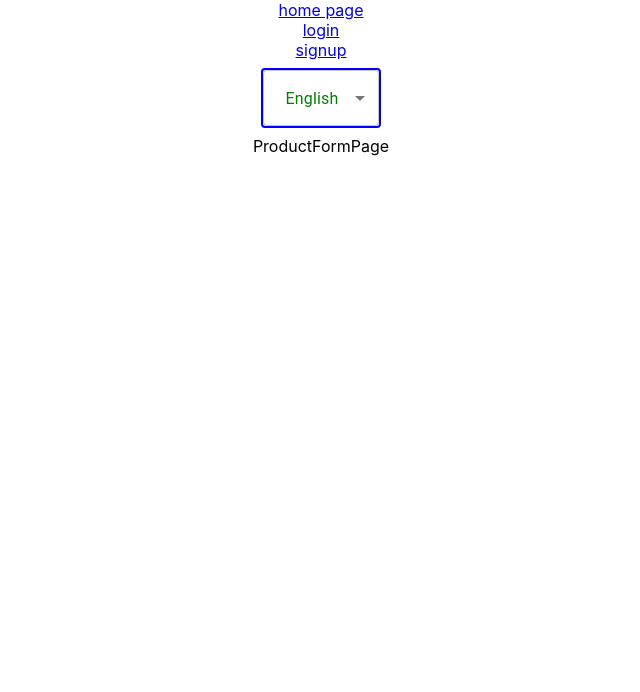
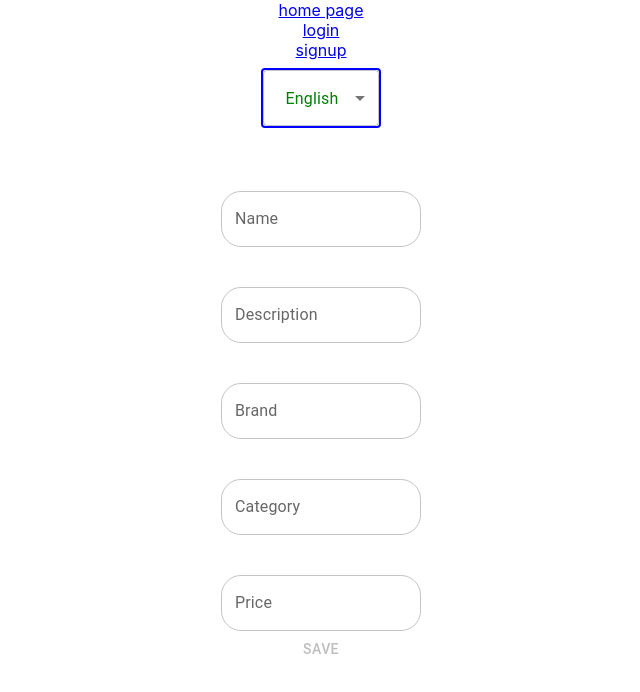
Before and after one commit to zura-papiashvili/final-project, a React (Create React App) app: page /products/add in a window 1280 px wide. Shown: the top 692 px of the page, without its empty margins (319-959 px from the left). Built offline with nearby package versions, Linux system fonts and the light colour scheme.

Commit message:
feat: product form

```diff
--- a/src/assets/locales/en.json
+++ b/src/assets/locales/en.json
@@ -1,3 +1,4 @@
 {
-  "home": "home page"
+  "home": "home page",
+  "save_button": "save"
 }
--- a/src/assets/locales/ka.json
+++ b/src/assets/locales/ka.json
@@ -1,3 +1,4 @@
 {
-  "home": "მთავარი გვერდი"
+  "home": "მთავარი გვერდი",
+  "save_button": "შენახვა"
 }
--- /dev/null
+++ b/src/components/products/form/ProductForm.js
@@ -0,0 +1,107 @@
+import React from "react";
+import { Button, FormContainer } from "../../atoms";
+import { Controller, useForm } from "react-hook-form";
+import { Input } from "../../atoms";
+import { yupResolver } from "@hookform/resolvers/yup";
+import { productFormValidationSchema } from "./ProductFormValidation";
+import { useTranslation } from "react-i18next";
+
+export const ProductForm = () => {
+  const {
+    control,
+    handleSubmit,
+    formState: { isValid, errors },
+  } = useForm({
+    mode: "onChange",
+    resolver: yupResolver(productFormValidationSchema),
+  });
+  const { t } = useTranslation();
+  return (
+    <FormContainer>
+      <Controller
+        name="name"
+        control={control}
+        render={({ field }) => {
+          const { name, onChange } = field;
+          return (
+            <Input
+              name={name}
+              onChange={onChange}
+              label="Name"
+              helperText={errors.name?.message}
+              error={Boolean(errors.name)}
+            />
+          );
+        }}
+      />
+      <Controller
+        name="description"
+        control={control}
+        render={({ field }) => {
+          const { name, onChange } = field;
+          return (
+            <Input
+              name={name}
+              onChange={onChange}
+              label="Description"
+              helperText={errors.description?.message}
+              error={Boolean(errors.description)}
+            />
+          );
+        }}
+      />
+
+      <Controller
+        name="brand"
+        control={control}
+        render={({ field }) => {
+          const { name, onChange } = field;
+          return (
+            <Input
+              name={name}
+              onChange={onChange}
+              label="Brand"
+              helperText={errors.brand?.message}
+              error={Boolean(errors.brand)}
+            />
+          );
+        }}
+      />
+      <Controller
+        name="category"
+        control={control}
+        render={({ field }) => {
+          const { name, onChange } = field;
+          return (
+            <Input
+              name={name}
+              onChange={onChange}
+              label="Category"
+              helperText={errors.category?.message}
+              error={Boolean(errors.category)}
+            />
+          );
+        }}
+      />
+      <Controller
+        name="price"
+        control={control}
+        render={({ field }) => {
+          const { name, onChange } = field;
+          return (
+            <Input
+              name={name}
+              onChange={onChange}
+              label="Price"
+              helperText={errors.price?.message}
+              error={Boolean(errors.price)}
+            />
+          );
+        }}
+      />
+      <Button onClick={handleSubmit(() => {})} disabled={!isValid}>
+        {t("save_button")}
+      </Button>
+    </FormContainer>
+  );
+};
--- /dev/null
+++ b/src/components/products/form/ProductFormValidation.js
@@ -0,0 +1,20 @@
+import * as yup from "yup";
+
+export const productFormValidationSchema = yup.object({
+  name: yup.string().required("Name is required").min(3, "Name is too short"),
+  description: yup
+    .string()
+    .required("Description is required")
+    .min(10, "Description is too short"),
+  brand: yup
+    .string()
+    .required("Brand is required")
+    .min(3, "Brand is too short"),
+
+  category: yup
+    .string()
+    .required("Category is required")
+    .min(3, "Category is too short"),
+
+  price: yup.number().required("Price is required").min(1, "Price is too low"),
+});
--- /dev/null
+++ b/src/components/products/form/index.js
@@ -0,0 +1 @@
+export {ProductForm} from "./ProductForm";
--- a/src/pages/ProductFormPage.js
+++ b/src/pages/ProductFormPage.js
@@ -1,5 +1,6 @@
 import React from "react";
+import { ProductForm } from "../components/products/form";
 
 export const ProductFormPage = () => {
-  return <div>ProductFormPage</div>;
+  return <ProductForm />;
 };
```
